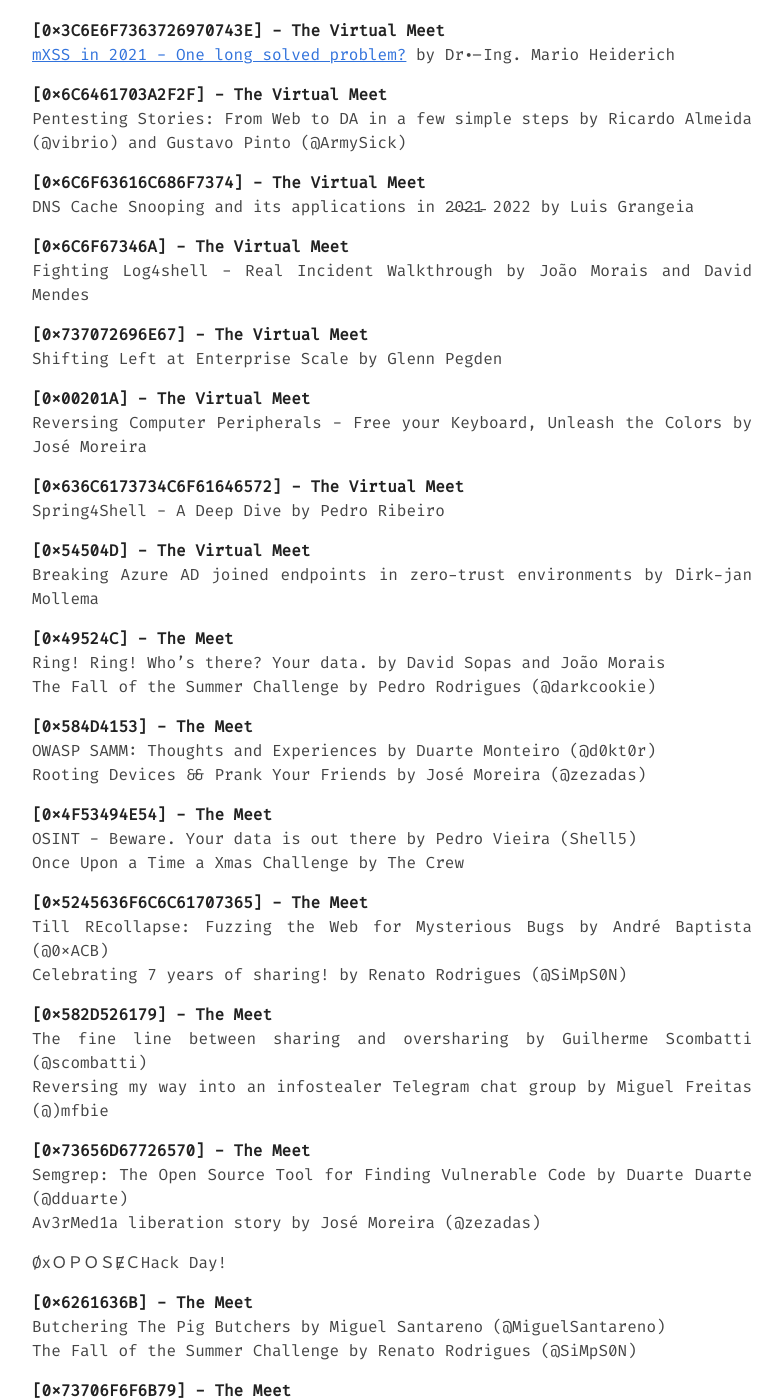
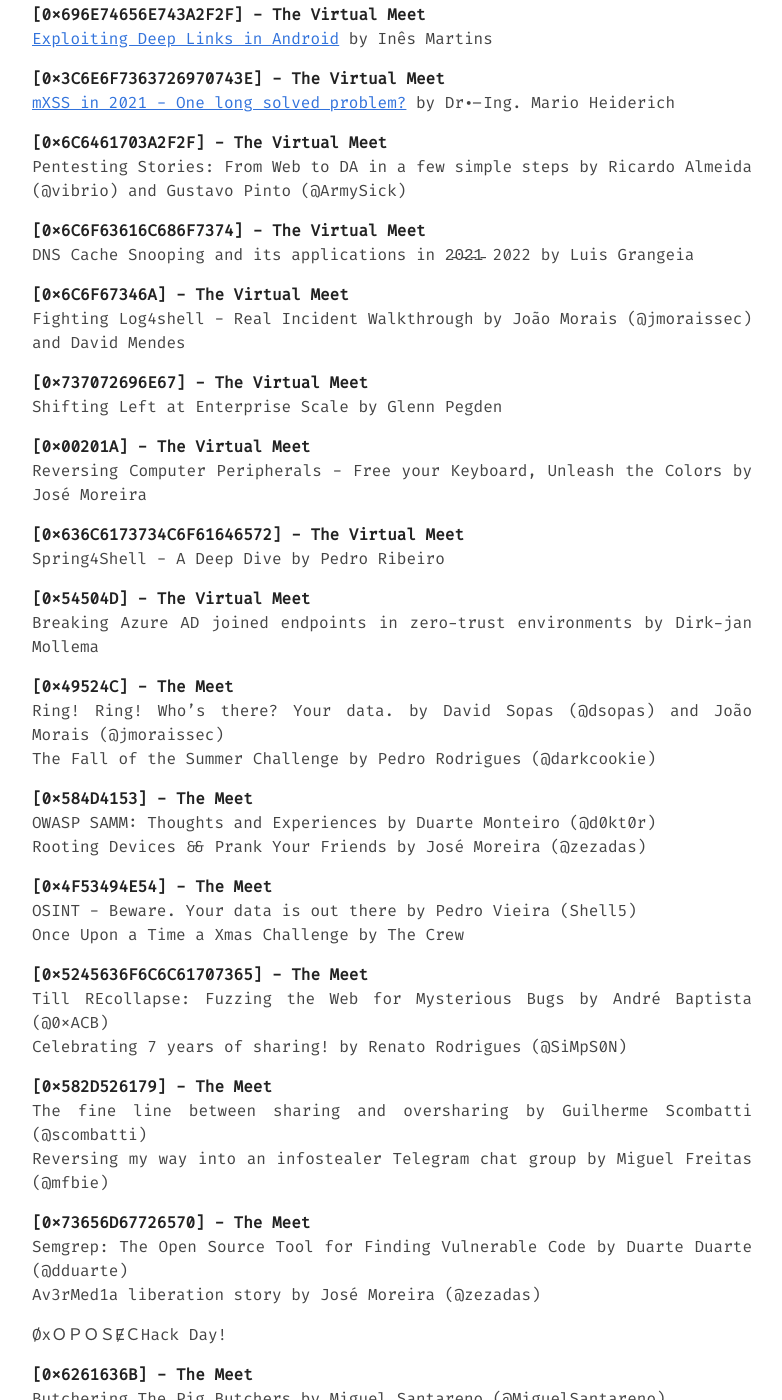
Before and after one commit to 0xOPOSEC/0xOPOSEC.github.io, a Jekyll site: the page built from talks.md, in a window 1280 px wide and 1400 px high, scrolled down 6141 px. Shown: the whole window, without its empty margins (248-1030 px from the left). Built offline with Jekyll 4.4.1, drawn with Linux system fonts in a browser that asks for light colours; some of the changed text lies outside the part shown.

Commit message:
Names Fix

```diff
--- a/talks.md
+++ b/talks.md
@@ -205,7 +205,7 @@ Challenge Write-up:
 [The approach that made me find 5 Wordpress 0days](https://www.dropbox.com/s/cvwwqnigsqcvc3q/Portugal%20Meetup.pdf?dl=1) by Simon Scannell
 
 **\[0x0C\] - The Virtual Meet**
-[Get in, Drop the Implant and GTFO](https://www.dropbox.com/s/nmfqcdqpk3na27v/Get%20In%2C%20Drop%20the%20Implant%20and%20GTFO.pdf?dl=1) by David Sopas
+[Get in, Drop the Implant and GTFO](https://www.dropbox.com/s/nmfqcdqpk3na27v/Get%20In%2C%20Drop%20the%20Implant%20and%20GTFO.pdf?dl=1) by David Sopas (@dsopas)
 [The Fall of the Summer Challenge](https://www.dropbox.com/s/zo5hdwte68t9h1d/0xOPOSEC%20Summer%20Challenge%202020.pdf?dl=1) by Nuno Humberto
 0xOPOSEC Summer Challenge Write-ups:
 \- [By JPDias](https://jpdias.me/infosec/ctf/2020/09/23/oposec_summer_2020.html)
@@ -263,7 +263,7 @@ Pentesting Stories: From Web to DA in a few simple steps by Ricardo Almeida (@vi
 DNS Cache Snooping and its applications in 2̵0̵2̵1̵ 2022 by Luis Grangeia
 
 **\[0x6C6F67346A\] - The Virtual Meet**
-Fighting Log4shell - Real Incident Walkthrough by João Morais and David Mendes
+Fighting Log4shell - Real Incident Walkthrough by João Morais (@jmoraissec) and David Mendes
 
 **\[0x737072696E67\] - The Virtual Meet**
 Shifting Left at Enterprise Scale by Glenn Pegden
@@ -278,7 +278,7 @@ Spring4Shell - A Deep Dive by Pedro Ribeiro
 Breaking Azure AD joined endpoints in zero-trust environments by Dirk-jan Mollema
 
 **\[0x49524C\] - The Meet**
-Ring! Ring! Who's there? Your data. by David Sopas and João Morais
+Ring! Ring! Who's there? Your data. by David Sopas (@dsopas) and João Morais (@jmoraissec)
 The Fall of the Summer Challenge by Pedro Rodrigues (@darkcookie)
 
 **\[0x584D4153\] - The Meet**
@@ -295,7 +295,7 @@ Celebrating 7 years of sharing! by Renato Rodrigues (@SiMpS0N)
 
 **\[0x582D526179\] - The Meet**
 The fine line between sharing and oversharing by Guilherme Scombatti (@scombatti)
-Reversing my way into an infostealer Telegram chat group by Miguel Freitas (@)mfbie
+Reversing my way into an infostealer Telegram chat group by Miguel Freitas (@mfbie)
 
 **\[0x73656D67726570\] - The Meet**
 Semgrep: The Open Source Tool for Finding Vulnerable Code by Duarte Duarte (@dduarte)
```
Also changed, not shown: other parts of talks.md (+10 -10 lines).
